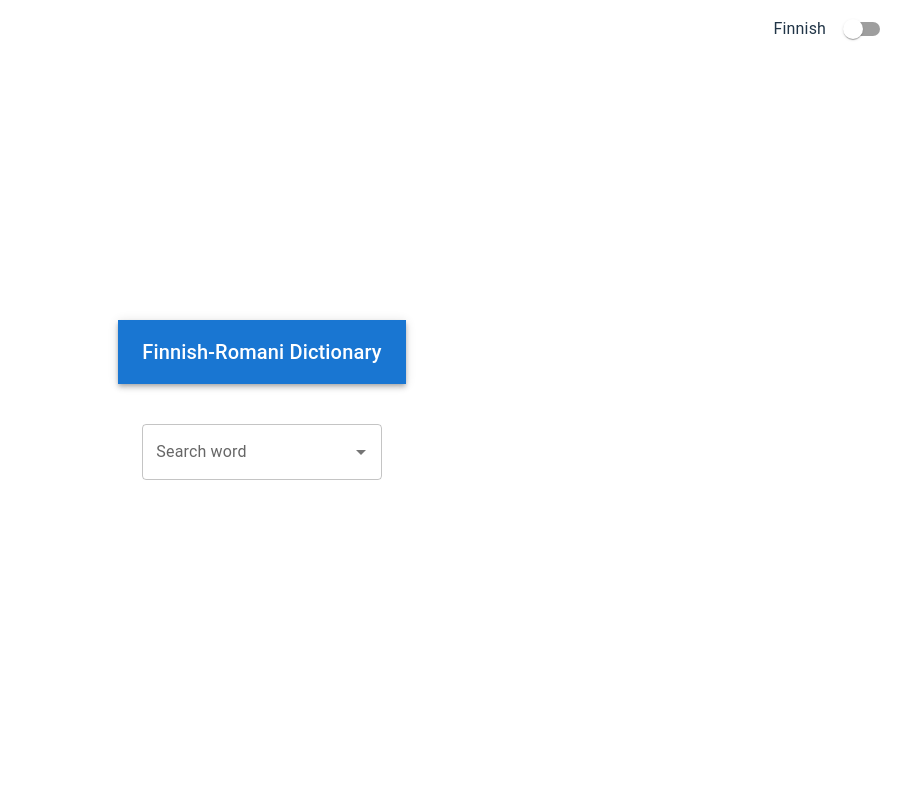
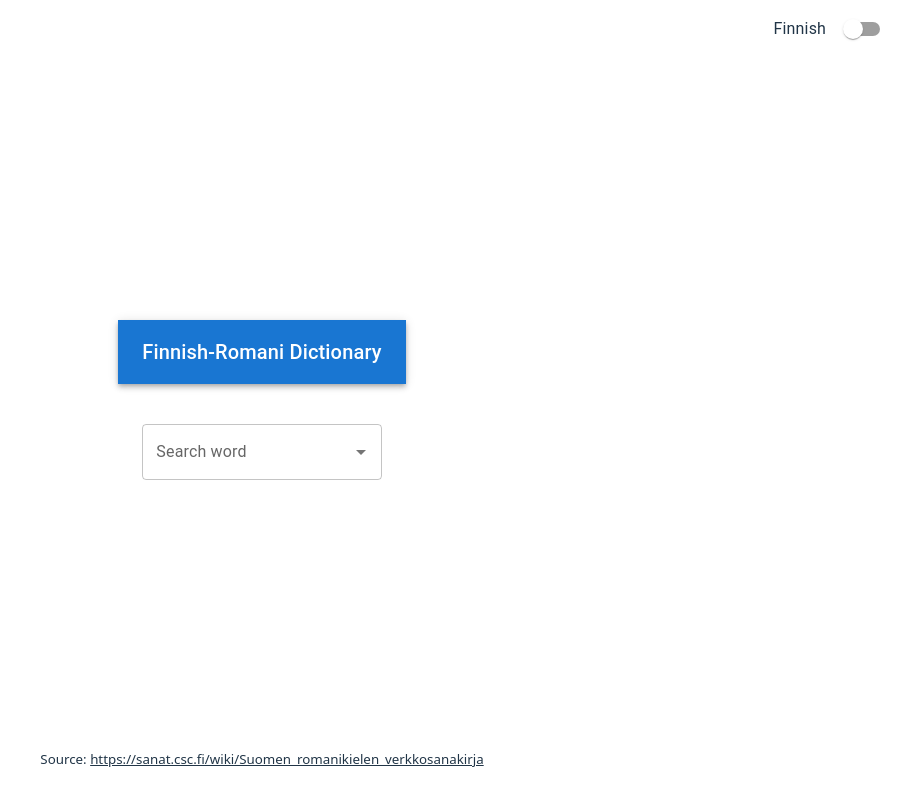
Before and after one commit to malmgrek/fintiko, a React (Vite) app: page / in a window 1280 px wide. Shown: the whole page, without its empty margins (378-1280 px from the left). Built offline with nearby package versions, Linux system fonts and the light colour scheme.

Commit message:
Add source link

```diff
--- a/src/App.tsx
+++ b/src/App.tsx
@@ -123,6 +123,11 @@ function App() {
           )}
         />
       </Container>
+      <footer style={{ position: 'fixed', bottom: '20px', left: '50%', transform: 'translateX(-50%)', textAlign: 'center', padding: '10px', fontSize: 'smaller' }}>
+        Source: <a href="https://sanat.csc.fi/wiki/Suomen_romanikielen_verkkosanakirja" target="_blank" rel="noopener noreferrer" style={{ color: 'inherit', textDecoration: 'underline' }}>
+          https://sanat.csc.fi/wiki/Suomen_romanikielen_verkkosanakirja
+        </a>
+      </footer>
     </>
   )
 }
```
